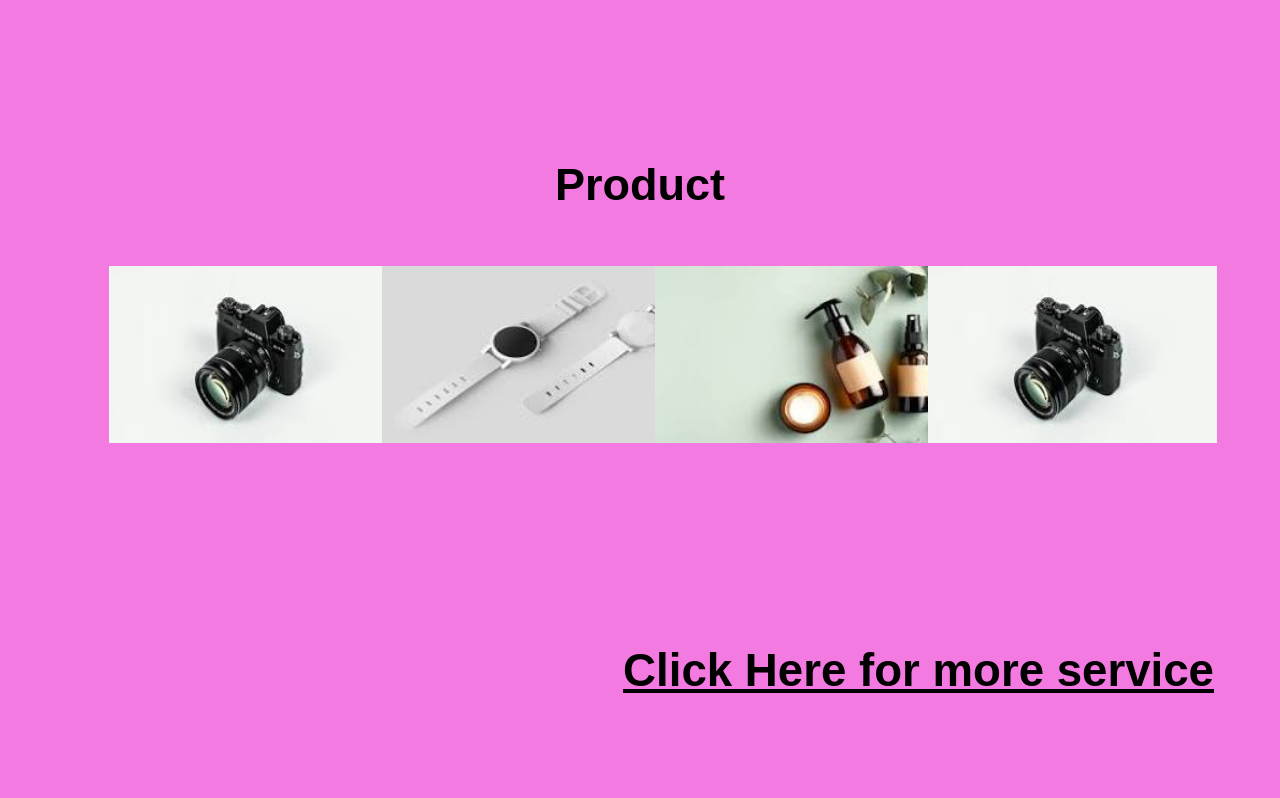
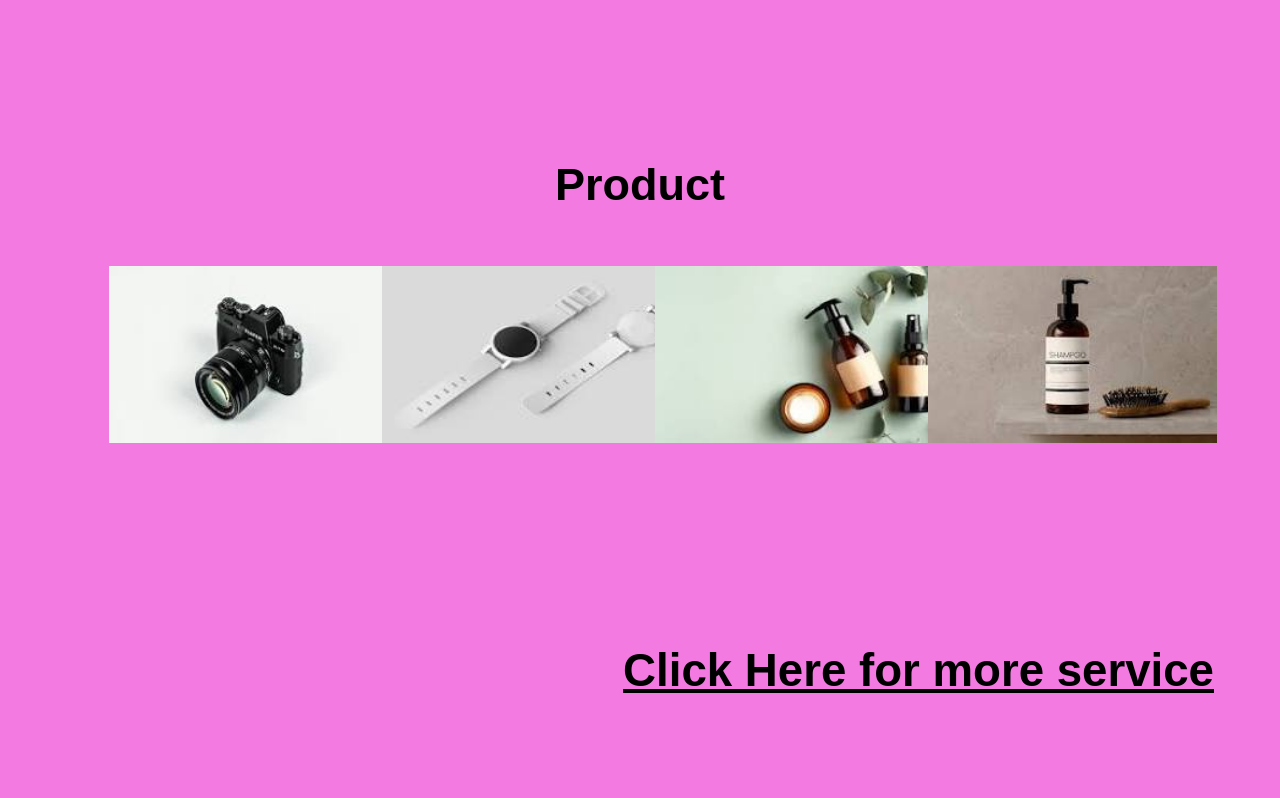
Before and after one commit to Sriram2828/web_designing, a PHP site: page / in a window 1280 px wide. Shown: the part 2418-3216 px from the top of the page. Run offline with PHP 8.4, Linux system fonts and the light colour scheme.

Commit message:
task 3/7/24

```diff
--- a/PlacementWorks/simpleWebSite-Assignment2/index.html
+++ b/PlacementWorks/simpleWebSite-Assignment2/index.html
@@ -46,7 +46,7 @@
             <div class="prod gap"><img src="img1.jpeg"></div>
             <div class="prod gap"><img src="img2.jpeg"></div>
             <div class="prod gap"><img src="img3.jpeg"></div>
-            <div class="prod gap"><img src="img1.jpeg"></div>
+            <div class="prod gap"><img src="img4.jpeg"></div>
         </div><br>
         <div id="Click"><h3><a href="#">Click Here for more service</a></h3></div>
     </div>
--- a/PlacementWorks/simpleWebSite-Assignment2/style.css
+++ b/PlacementWorks/simpleWebSite-Assignment2/style.css
@@ -3,7 +3,7 @@
     margin: 0;
 }
 body {
-    font-family: Arial, sans-serif;
+    font-family: Arial;
 }
 .about,.service,.product,.container{
     height: 100vh;
@@ -201,9 +201,16 @@ h2,form{
     background-color: #000000;
     color: white;
 }
+
+.submit-button:hover{
+    background-color: #838282;
+}
 .form-actions .cancel-button {
     background-color: #000000;
     color: white;
+}
+.cancel-button:hover{
+    background-color: #838282;
 }
 
 footer{
```
